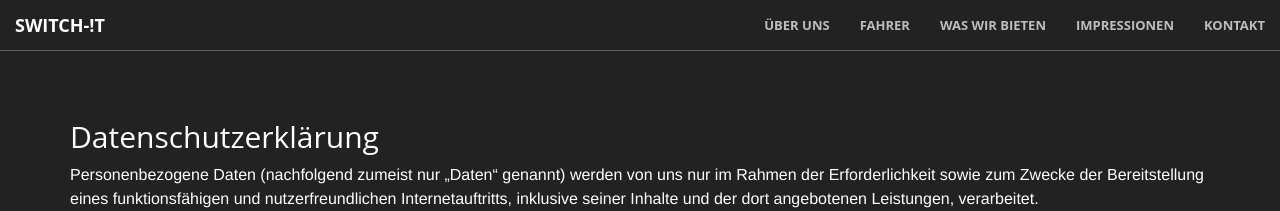
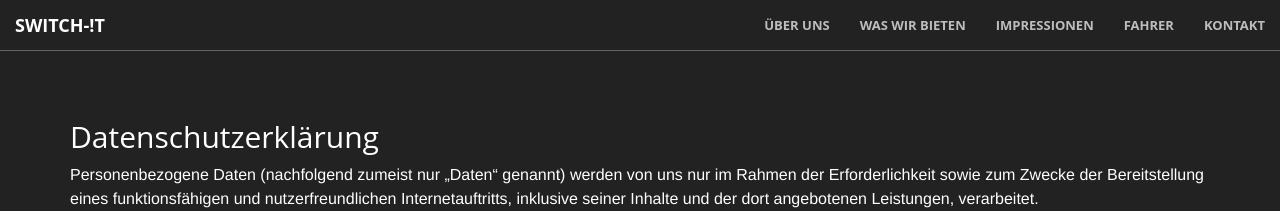
Before and after one commit to Hisselmissel/switch-it-web, a Jekyll site: the page built from privacy.md, in a window 1280 px wide. Shown: the top 211 px of the page. Built offline with Jekyll 4.4.1, drawn with Linux system fonts in a browser that asks for light colours.

Commit message:
rearange sections

```diff
--- a/_includes/benefits.html
+++ b/_includes/benefits.html
@@ -1,4 +1,4 @@
-<section id="benefits">
+<section id="benefits" class="bg-dark">
     <div class="container">
         <div class="row">
             <div class="col-lg-12 text-center">
--- a/_includes/contact.html
+++ b/_includes/contact.html
@@ -19,5 +19,11 @@
                 <p>{{ site.instagram_username }}</p>
             </a>
         </div>
+        <div class="col-lg-2 col-lg-offset-2 text-center">
+            <a href="mailto:switchitracing@gmail.com" title="Switch !t E-Mail">
+            <i class="fa fa-envelope-o fa-3x wow bounceIn" data-wow-delay=".1s"></i>
+                <p>{{ site.email }}</p>
+            </a>
+        </div>
     </div>
 </section>
--- a/_includes/gallery.html
+++ b/_includes/gallery.html
@@ -1,4 +1,4 @@
-<section class="bg-dark" class="no-padding" id="gallery">
+<section class="bg-light" class="no-padding" id="gallery">
     <div class="container-fluid">
         <div class="col-lg-8 col-lg-offset-2 text-center">
             <h1 class="section-heading">Impressionen</h1>
--- a/_includes/nav.html
+++ b/_includes/nav.html
@@ -18,13 +18,13 @@
                     <a class="page-scroll" href="/#about">Über uns</a>
                 </li>
                 <li>
-                    <a class="page-scroll" href="/#drivers">Fahrer</a>
-                </li>
-                <li>
                     <a class="page-scroll" href="/#benefits">Was wir bieten</a>
                 </li>
                 <li>
                     <a class="page-scroll" href="/#gallery">Impressionen</a>
+                </li>
+                <li>
+                    <a class="page-scroll" href="/#drivers">Fahrer</a>
                 </li>
                 <li>
                     <a class="page-scroll" href="/#contact">Kontakt</a>
--- a/_layouts/front.html
+++ b/_layouts/front.html
@@ -7,9 +7,9 @@
   {% include nav.html %}
   {% include header.html %}
   {% include about.html %}
-  {% include members.html %}
   {% include benefits.html %}
   {% include gallery.html %}
+  {% include members.html %}
   {% include contact.html %}
   {% include sponsor.html %}
   {% include footer.html %}
```
